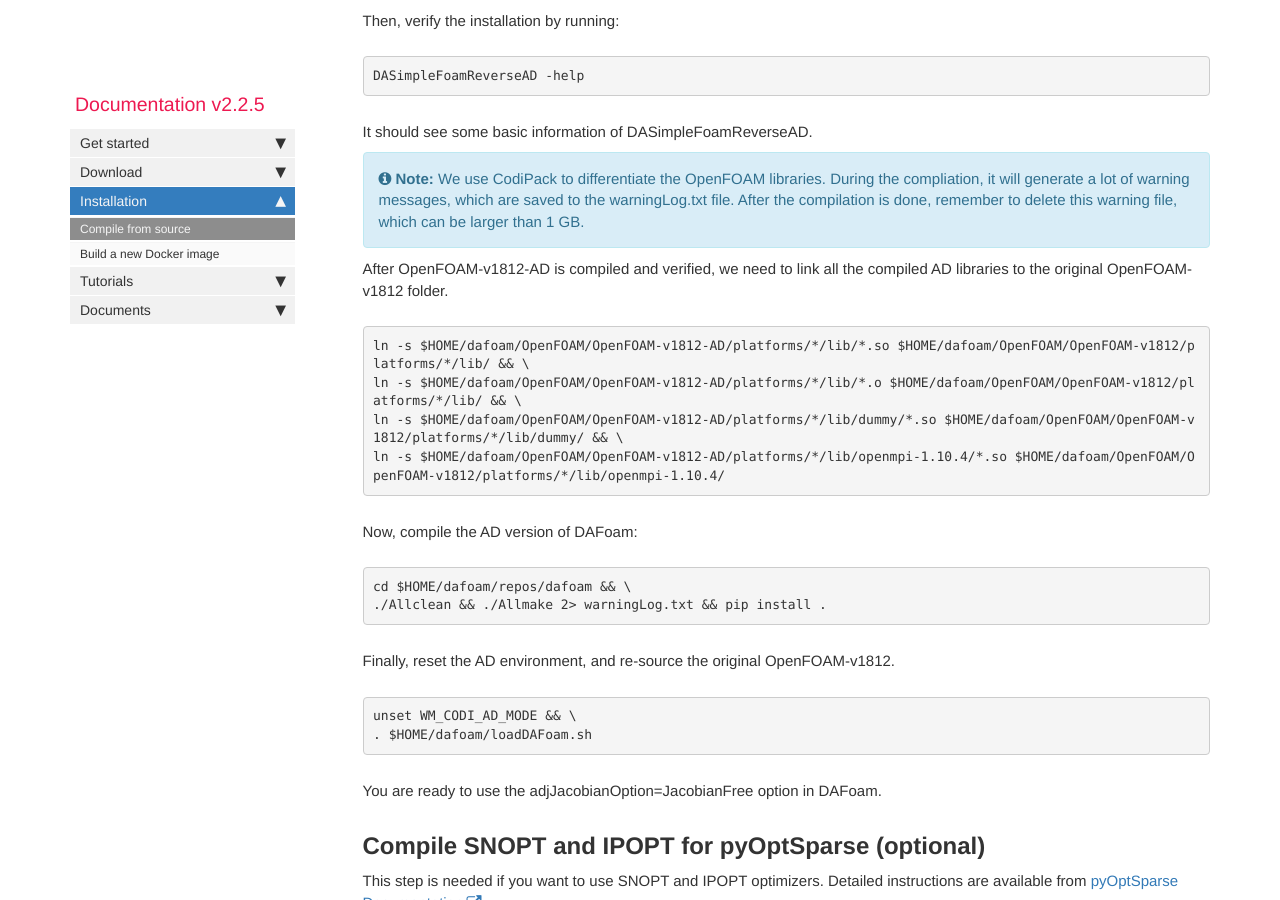
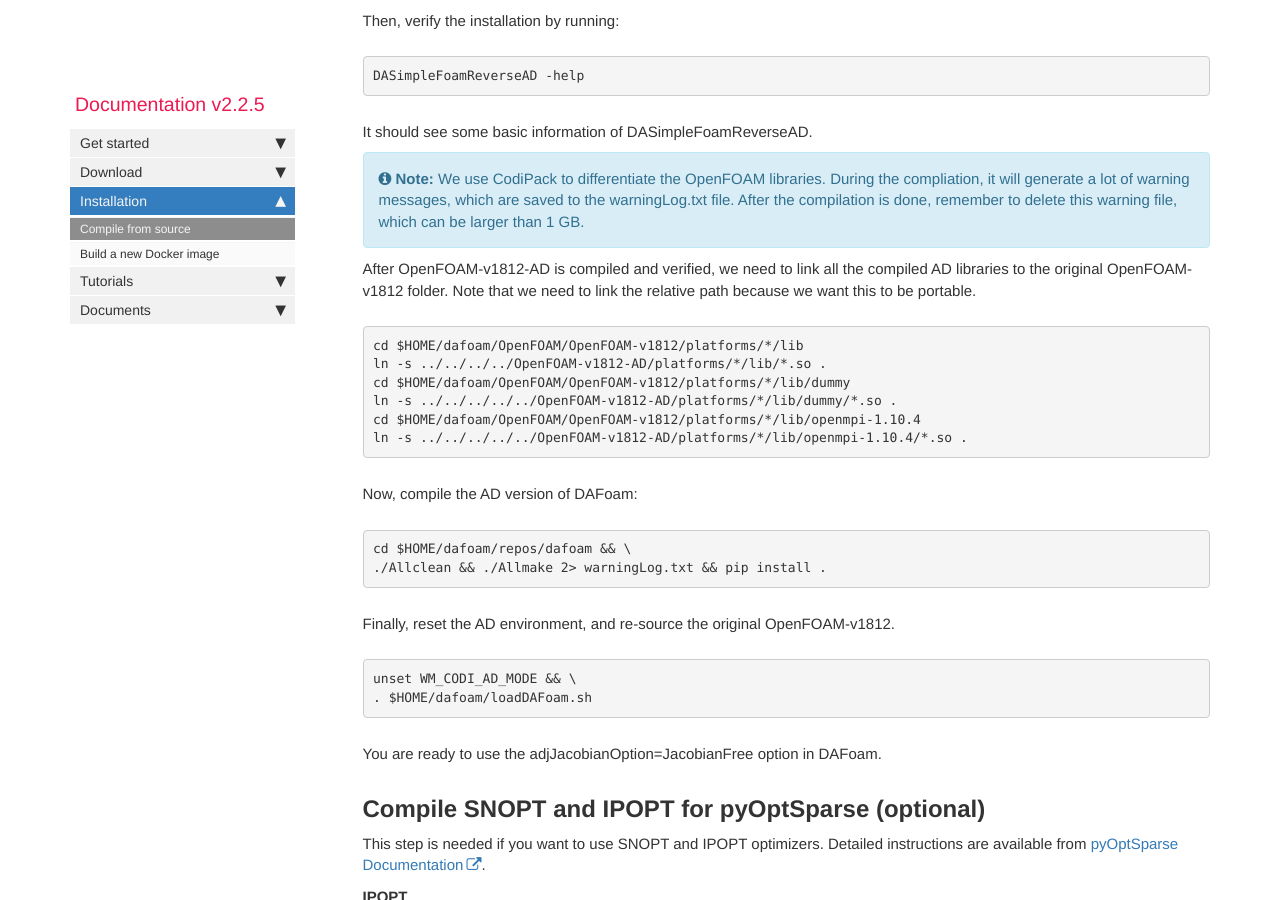
Before and after one commit to DAFoam/DAFoam.github.io, a Jekyll site: the page built from pages/mydoc/mydoc_installation_source.md, in a window 1280 px wide and 900 px high, scrolled down 7276 px. Built offline with Jekyll 4.4.1, drawn with Linux system fonts in a browser that asks for light colours; comment, search, counter and statistics services are not loaded.

Commit message:
content update

```diff
--- a/pages/mydoc/mydoc_installation_source.md
+++ b/pages/mydoc/mydoc_installation_source.md
@@ -330,13 +330,15 @@ It should see some basic information of DASimpleFoamReverseAD.
 
 {% include note.html content="We use CodiPack to differentiate the OpenFOAM libraries. During the compliation, it will generate a lot of warning messages, which are saved to the warningLog.txt file. After the compilation is done, remember to delete this warning file, which can be larger than 1 GB." %}
 
-After OpenFOAM-v1812-AD is compiled and verified, we need to link all the compiled AD libraries to the original OpenFOAM-v1812 folder.
+After OpenFOAM-v1812-AD is compiled and verified, we need to link all the compiled AD libraries to the original OpenFOAM-v1812 folder. Note that we need to link the relative path because we want this to be portable.
 
 <pre>
-ln -s $HOME/dafoam/OpenFOAM/OpenFOAM-v1812-AD/platforms/*/lib/*.so $HOME/dafoam/OpenFOAM/OpenFOAM-v1812/platforms/*/lib/ && \
-ln -s $HOME/dafoam/OpenFOAM/OpenFOAM-v1812-AD/platforms/*/lib/*.o $HOME/dafoam/OpenFOAM/OpenFOAM-v1812/platforms/*/lib/ && \
-ln -s $HOME/dafoam/OpenFOAM/OpenFOAM-v1812-AD/platforms/*/lib/dummy/*.so $HOME/dafoam/OpenFOAM/OpenFOAM-v1812/platforms/*/lib/dummy/ && \
-ln -s $HOME/dafoam/OpenFOAM/OpenFOAM-v1812-AD/platforms/*/lib/openmpi-1.10.4/*.so $HOME/dafoam/OpenFOAM/OpenFOAM-v1812/platforms/*/lib/openmpi-1.10.4/
+cd $HOME/dafoam/OpenFOAM/OpenFOAM-v1812/platforms/*/lib
+ln -s ../../../../OpenFOAM-v1812-AD/platforms/*/lib/*.so .
+cd $HOME/dafoam/OpenFOAM/OpenFOAM-v1812/platforms/*/lib/dummy
+ln -s ../../../../../OpenFOAM-v1812-AD/platforms/*/lib/dummy/*.so .
+cd $HOME/dafoam/OpenFOAM/OpenFOAM-v1812/platforms/*/lib/openmpi-1.10.4
+ln -s ../../../../../OpenFOAM-v1812-AD/platforms/*/lib/openmpi-1.10.4/*.so .
 </pre>
 
 Now, compile the AD version of DAFoam:
```
